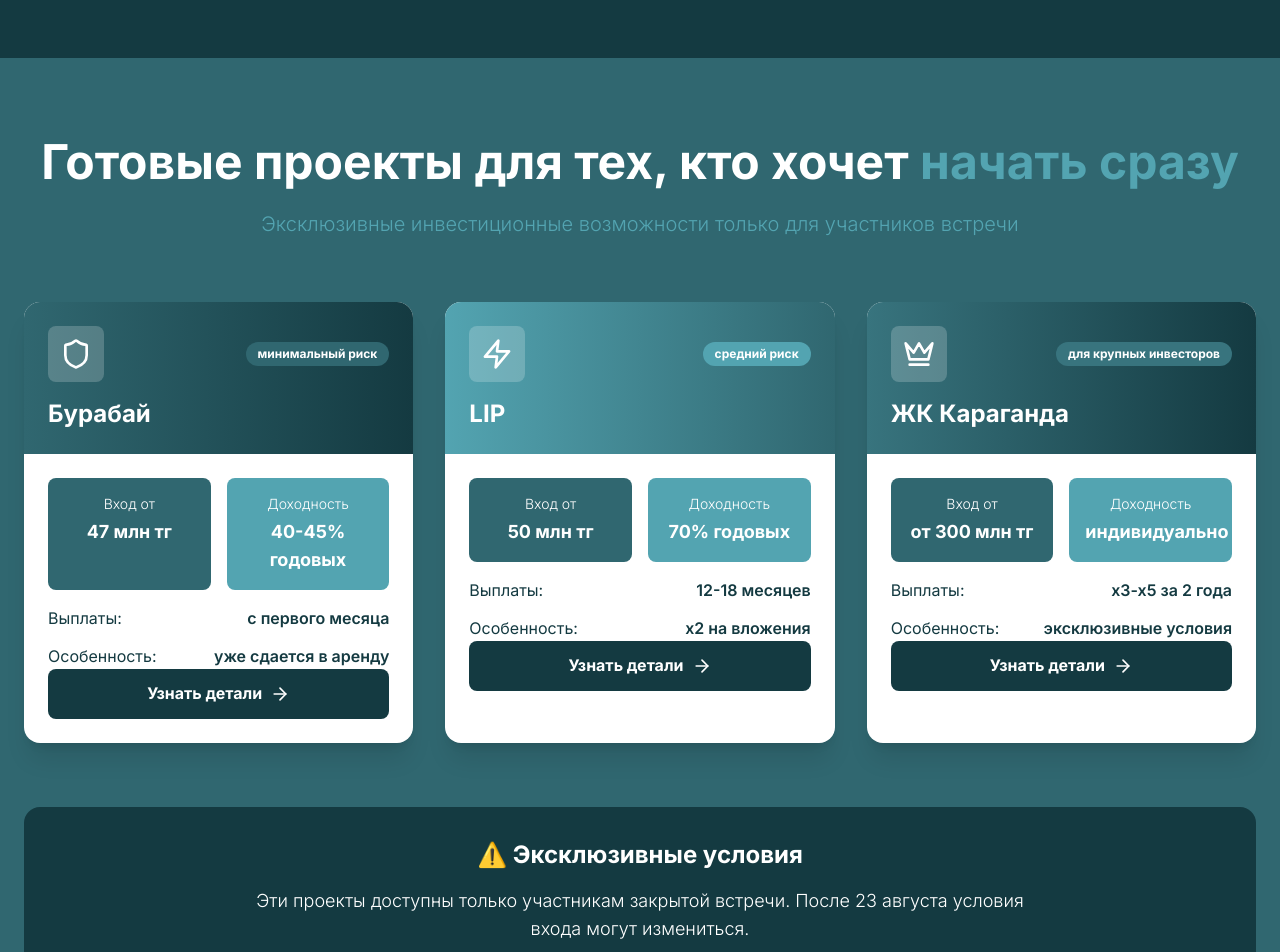
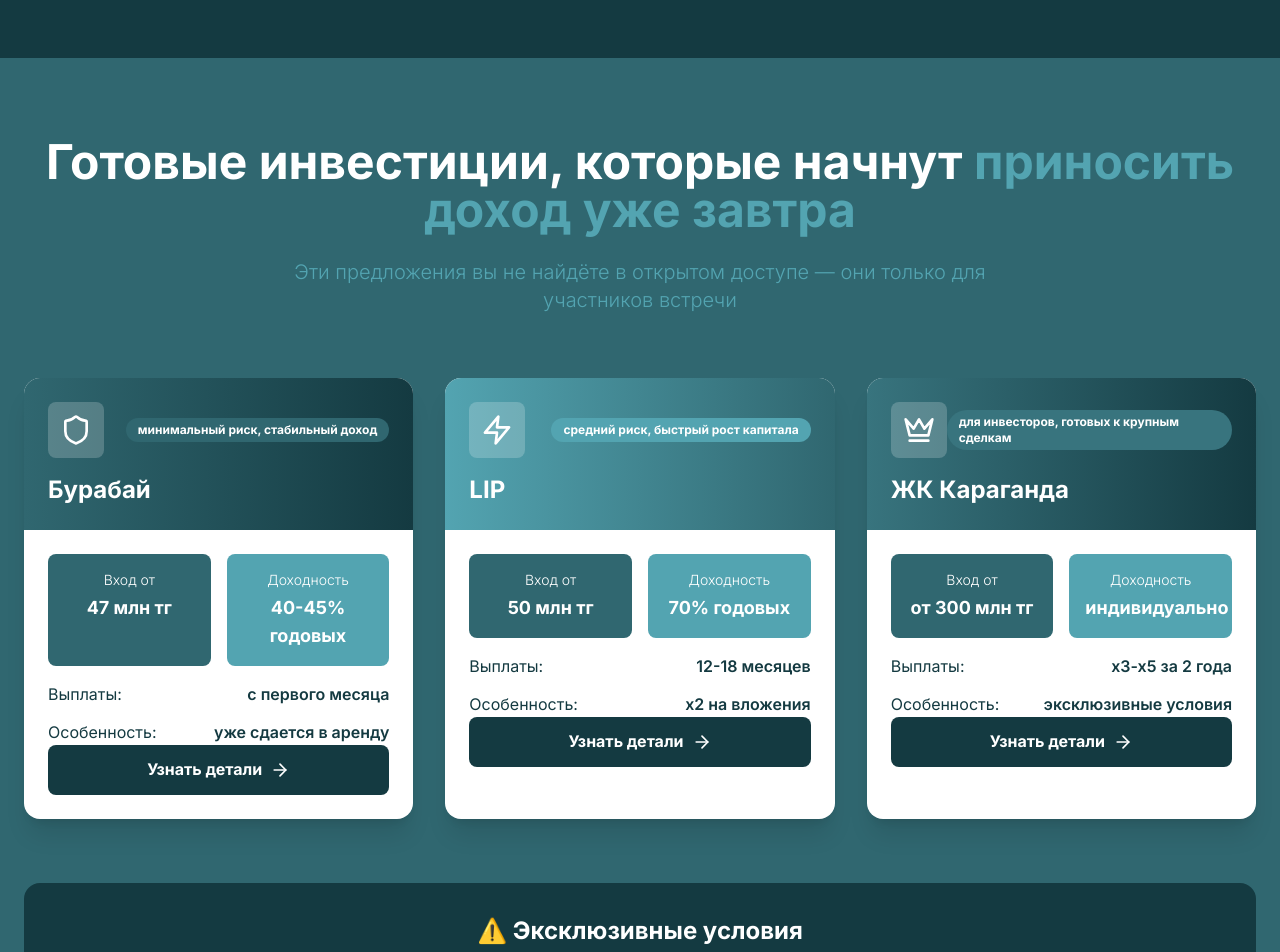
Before and after one commit to Danial992/landing, a React (Vite) app: page / in a window 1280 px wide. Shown: the part 5840-6792 px from the top of the page. Built offline with nearby package versions, Linux system fonts and the light colour scheme.

Commit message:
Update InvestmentProjects.tsx

```diff
--- a/src/components/InvestmentProjects.tsx
+++ b/src/components/InvestmentProjects.tsx
@@ -5,7 +5,7 @@ const InvestmentProjects: React.FC = () => {
   const projects = [
     {
       name: "Бурабай",
-      subtitle: "минимальный риск",
+      subtitle: "минимальный риск, стабильный доход",
       entry: "47 млн тг",
       yield: "40-45% годовых",
       timeline: "с первого месяца",
@@ -15,7 +15,7 @@ const InvestmentProjects: React.FC = () => {
     },
     {
       name: "LIP",
-      subtitle: "средний риск",
+      subtitle: "средний риск, быстрый рост капитала",
       entry: "50 млн тг",
       yield: "70% годовых",
       timeline: "12-18 месяцев",
@@ -25,7 +25,7 @@ const InvestmentProjects: React.FC = () => {
     },
     {
       name: "ЖК Караганда",
-      subtitle: "для крупных инвесторов",
+      subtitle: "для инвесторов, готовых к крупным сделкам",
       entry: "от 300 млн тг",
       yield: "индивидуально",
       timeline: "x3-x5 за 2 года",
@@ -58,10 +58,10 @@ const InvestmentProjects: React.FC = () => {
       <div className="max-w-7xl mx-auto">
         <div className="text-center mb-16">
           <h2 className="text-4xl lg:text-5xl font-bold text-white mb-6">
-            Готовые проекты для тех, кто хочет <span className="text-lightTeal">начать сразу</span>
+            Готовые инвестиции, которые начнут <span className="text-lightTeal">приносить доход уже завтра</span>
           </h2>
           <p className="text-xl text-lightTeal max-w-3xl mx-auto">
-            Эксклюзивные инвестиционные возможности только для участников встречи
+            Эти предложения вы не найдёте в открытом доступе — они только для участников встречи
           </p>
         </div>
 
@@ -117,7 +117,7 @@ const InvestmentProjects: React.FC = () => {
           <h3 className="text-2xl font-bold mb-4">⚠️ Эксклюзивные условия</h3>
           <p className="text-lg mb-6 max-w-3xl mx-auto">
             Эти проекты доступны только участникам закрытой встречи.
-            После 23 августа условия входа могут измениться.
+            После 23 августа вход может стать дороже или условия менее выгодными — сейчас лучший момент.
           </p>
           <a href="#contact-form">
           <button className="bg-lightTeal hover:bg-mediumTeal text-white font-bold py-4 px-8 rounded-lg text-xl transition-all transform hover:scale-105">
```
